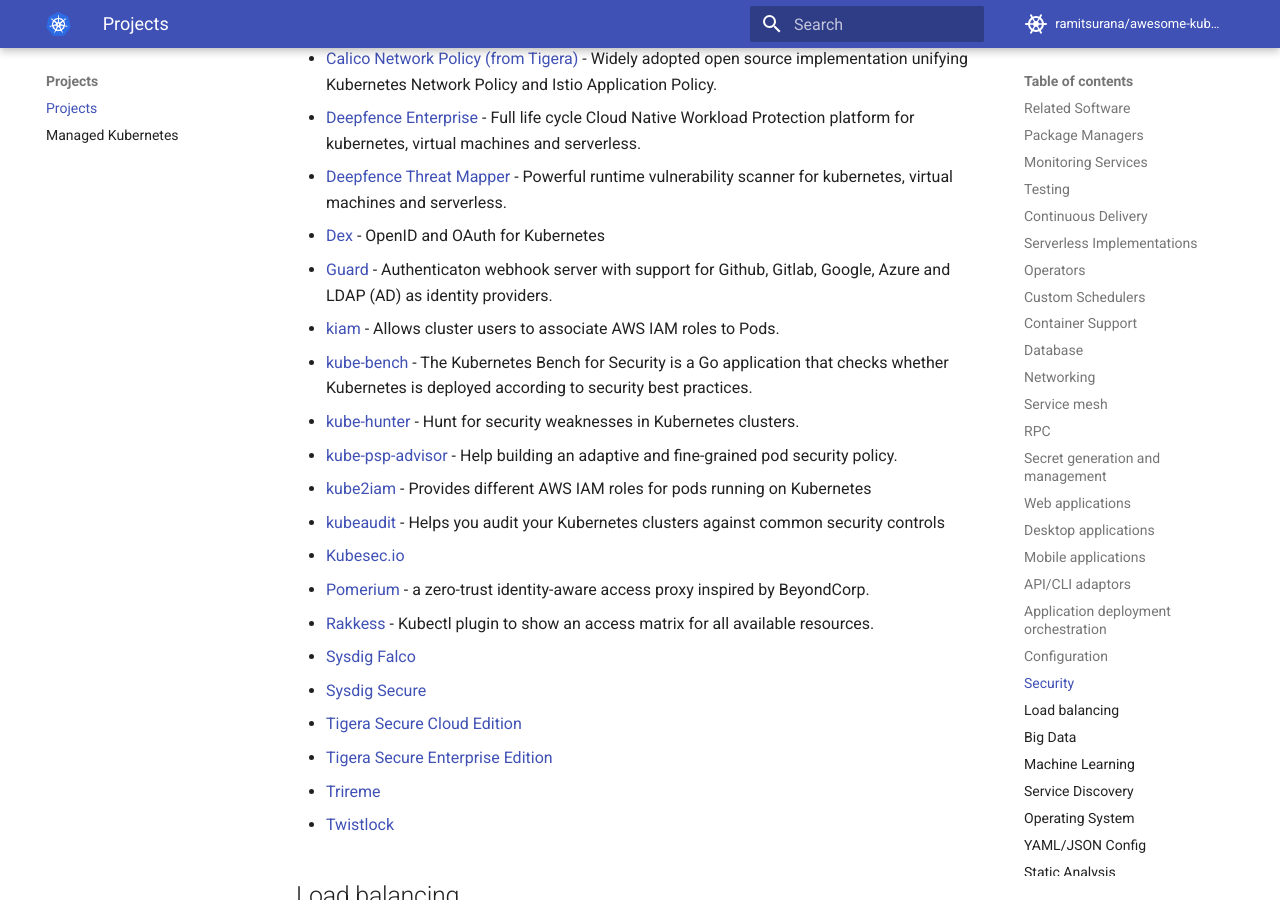
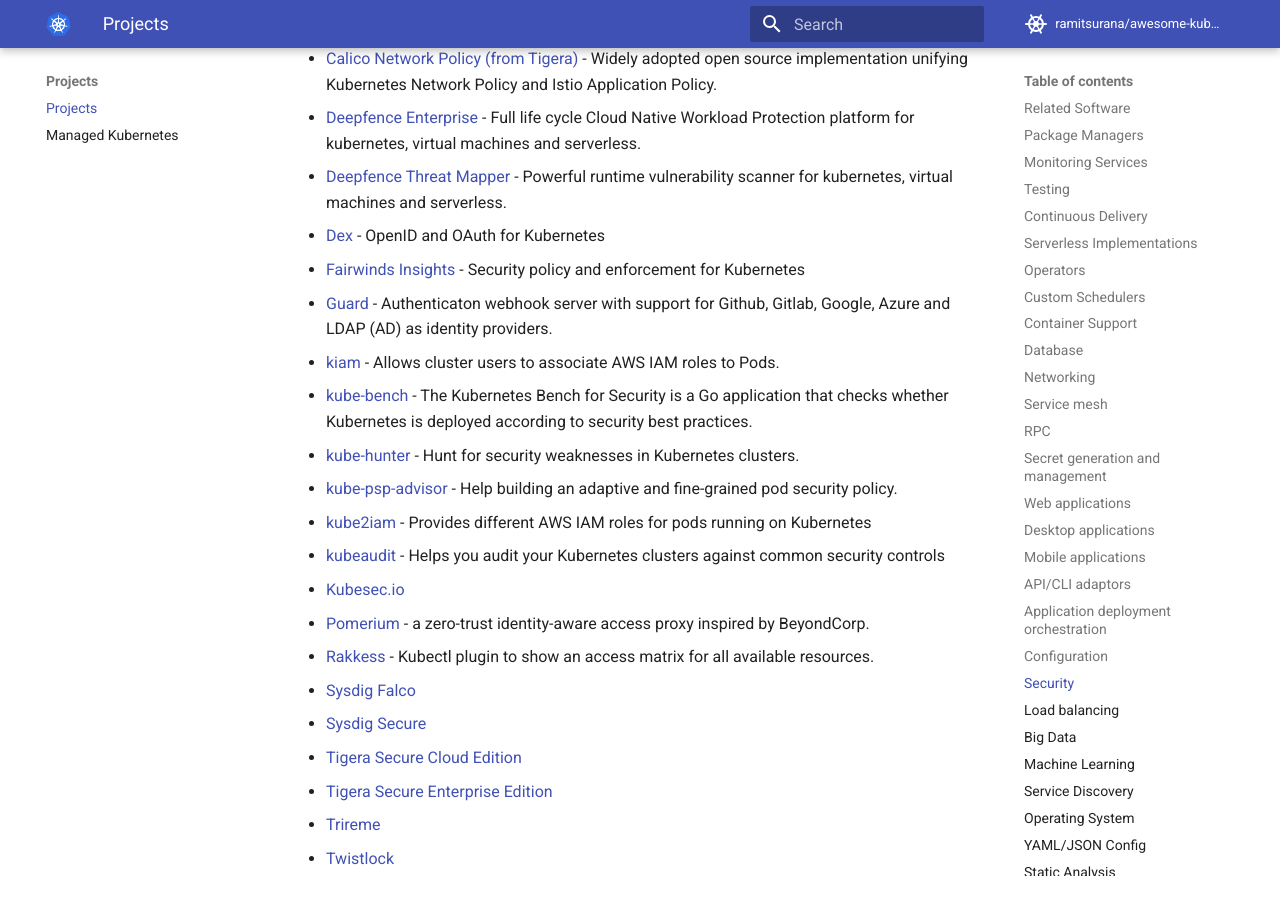
Before and after one commit to ramitsurana/awesome-kubernetes, an MkDocs documentation site: the page built from docs/projects/projects.md, in a window 1280 px wide and 900 px high, scrolled down 13812 px. Built offline with MkDocs 1.6.1 and Material for MkDocs 9.7.7, drawn with Linux system fonts in a browser that asks for light colours; comment, search, counter and statistics services are not loaded.

Commit message:
Add Fairwinds Insights to security projects

```diff
--- a/docs/projects/projects.md
+++ b/docs/projects/projects.md
@@ -384,6 +384,7 @@ Projects
 * [Deepfence Enterprise](https://deepfence.io) - Full life cycle Cloud Native Workload Protection platform for kubernetes, virtual machines and serverless.
 * [Deepfence Threat Mapper](https://github.com/deepfence/ThreatMapper) - Powerful runtime vulnerability scanner for kubernetes, virtual machines and serverless.
 * [Dex](https://github.com/dexidp/dex) - OpenID and OAuth for Kubernetes
+* [Fairwinds Insights](https://fairwinds.com/insights) - Security policy and enforcement for Kubernetes
 * [Guard](https://github.com/appscode/guard) - Authenticaton webhook server with support for Github, Gitlab, Google, Azure and LDAP (AD) as identity providers.
 * [kiam](https://github.com/uswitch/kiam) -  Allows cluster users to associate AWS IAM roles to Pods.
 * [kube-bench](https://github.com/aquasecurity/kube-bench) - The Kubernetes Bench for Security is a Go application that checks whether Kubernetes is deployed according to security best practices.
```
